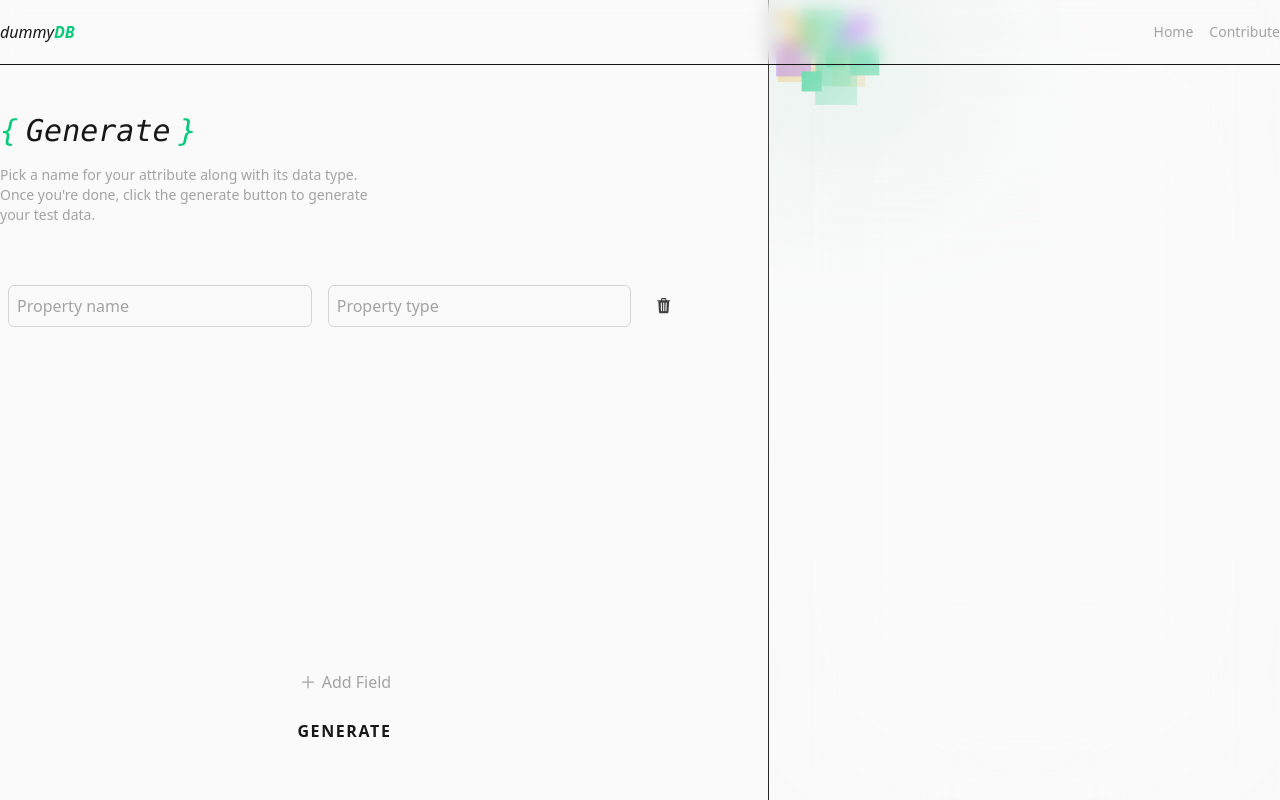
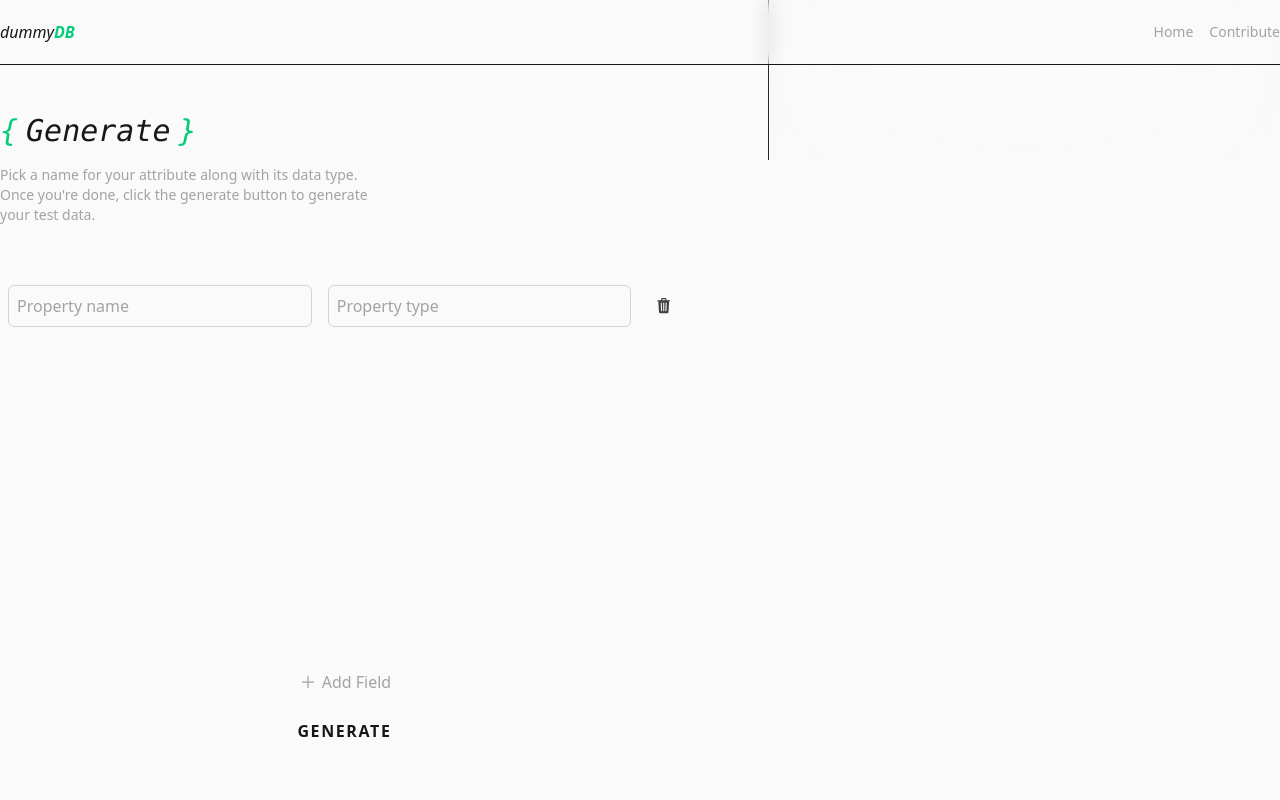
Before and after one commit to skittlesaur/dummydb-v2, a Next.js app: page /generate in a window 1280 px wide. Built offline with nearby package versions, Linux system fonts and the light colour scheme.

Commit message:
ui improvements

```diff
--- a/components/generate/right-section.tsx
+++ b/components/generate/right-section.tsx
@@ -22,7 +22,7 @@ const RightSection = () => {
   const ref = useRef<HTMLDivElement>(null)
 
   return (
-    <div className="fixed -bottom-24 left-1/2 -translate-x-1/2 md:left-auto md:translate-x-0 md:bottom-0 md:top-0 right-0 w-[140%] h-60 -rotate-12 md:rotate-0 md:h-full md:w-[40%] bottom-0 overflow-hidden">
+    <div className="fixed -bottom-1/2 -translate-y-[80%] left-1/2 -translate-x-1/2 md:left-auto md:translate-x-0 md:bottom-0 md:top-0 right-0 w-[140%] h-60 -rotate-12 md:rotate-0 md:h-full md:w-[40%] bottom-0 overflow-hidden">
       <div ref={ref} className="relative w-full h-full">
         <div className="absolute top-0 h-[1px] w-full md:left-0 md:w-[1px] md:h-full z-[2] bg-gradient-to-b from-gray-700 to-gray-800" />
         <div className="absolute inset-0 z-[1] backdrop-blur-[100px]" />
--- a/components/generate/schema.tsx
+++ b/components/generate/schema.tsx
@@ -4,7 +4,6 @@ import Field from '@components/generate/field'
 import AddIcon from '@icons/add.svg'
 import { useState } from 'react'
 import generateId from '@lib/generate-id'
-import toast from 'react-hot-toast'
 
 const Schema = ({ generate }: any) => {
   const [fields, setFields] = useState<{ id: string, name: string, type: string }[]>([{
```
